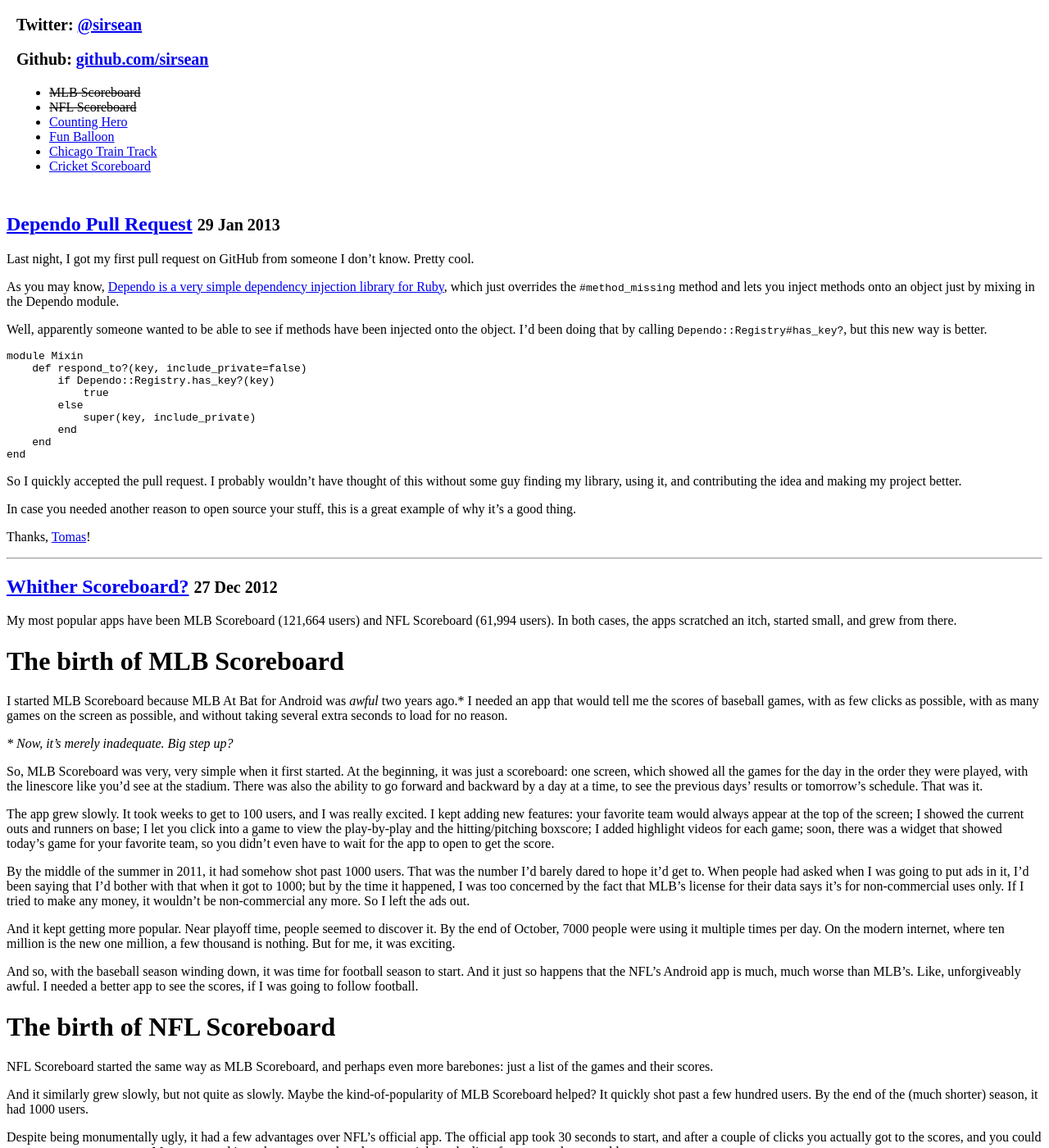
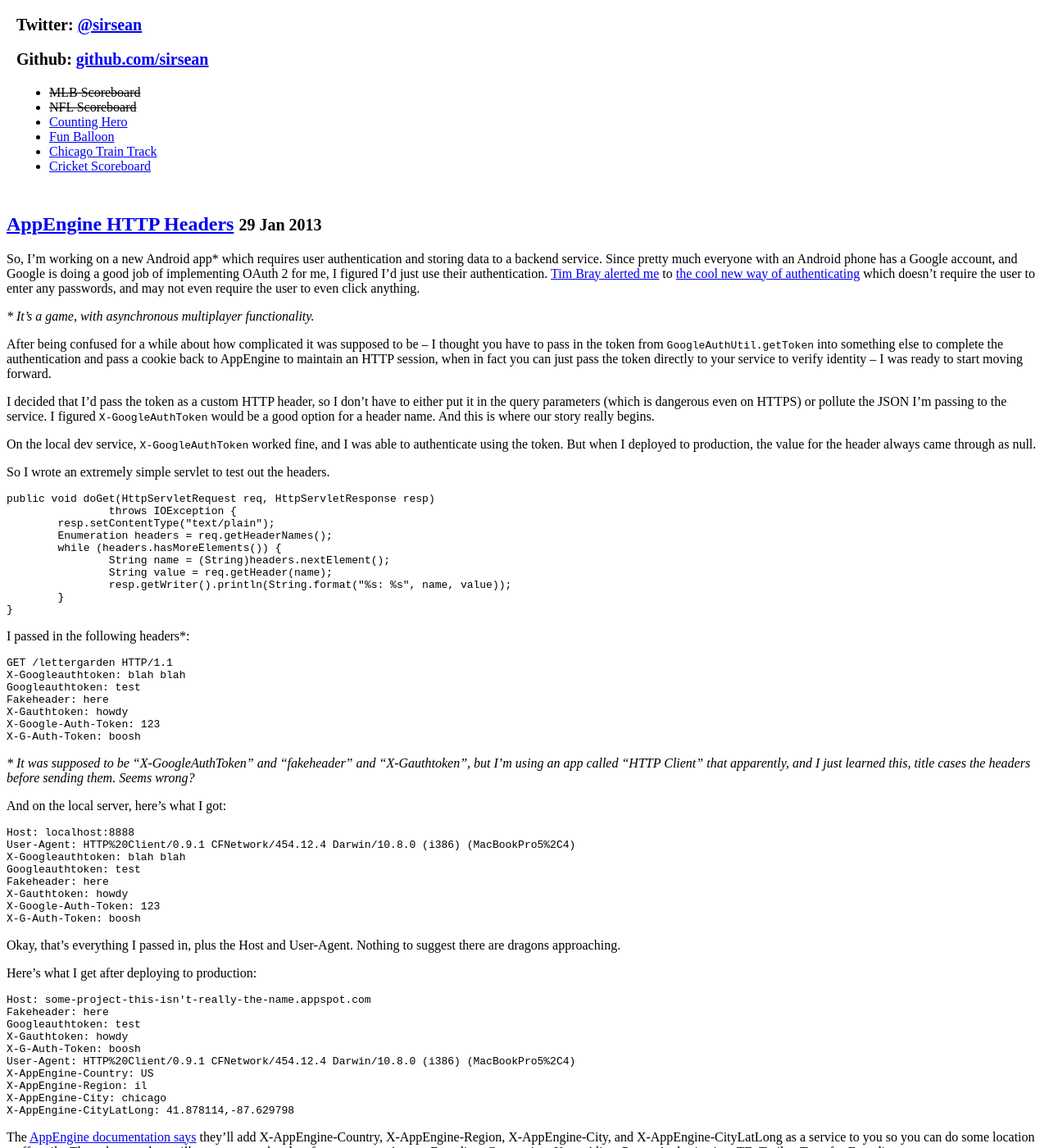
Before and after one commit to sirsean/sirsean.github.com, a Jekyll site: the page built from index.md, in a window 1280 px wide and 1400 px high, scrolled down 694 px. Shown: the whole window at 82% size. Built offline with Jekyll 4.4.1, drawn with Linux system fonts in a browser that asks for light colours; Markdown is read by kramdown in place of the engine named in the settings; some of the changed text lies outside the part shown.

Commit message:
AppEngine HTTP Headers post. Also added dates to today's posts so they're in the right order.

````diff
--- /dev/null
+++ b/_posts/2013-01-29-appengine-http-headers.md
@@ -0,0 +1,76 @@
+---
+layout: post
+title: AppEngine HTTP Headers
+date: 2013-01-29 11:00:00
+tags: [Java, HTTP, Appengine]
+author: sirsean
+---
+
+So, I'm working on a new Android app* which requires user authentication and storing data to a backend service. Since pretty much everyone with an Android phone has a Google account, and Google is doing a good job of implementing OAuth 2 for me, I figured I'd just use their authentication. [Tim Bray alerted me](https://www.tbray.org/ongoing/When/201x/2013/01/07/Hybrid-Apps) to [the cool new way of authenticating](http://android-developers.blogspot.com/2013/01/verifying-back-end-calls-from-android.html) which doesn't require the user to enter any passwords, and may not even require the user to even click anything.
+
+_* It's a game, with asynchronous multiplayer functionality._
+
+After being confused for a while about how complicated it was supposed to be -- I thought you have to pass in the token from ```GoogleAuthUtil.getToken``` into something else to complete the authentication and pass a cookie back to AppEngine to maintain an HTTP session, when in fact you can just pass the token directly to your service to verify identity -- I was ready to start moving forward.
+
+I decided that I'd pass the token as a custom HTTP header, so I don't have to either put it in the query parameters (which is dangerous even on HTTPS) or pollute the JSON I'm passing to the service. I figured ```X-GoogleAuthToken``` would be a good option for a header name. And this is where our story really begins.
+
+On the local dev service, ```X-GoogleAuthToken``` worked fine, and I was able to authenticate using the token. But when I deployed to production, the value for the header always came through as null.
+
+So I wrote an extremely simple servlet to test out the headers.
+
+	public void doGet(HttpServletRequest req, HttpServletResponse resp)
+			throws IOException {
+		resp.setContentType("text/plain");
+		Enumeration headers = req.getHeaderNames();
+		while (headers.hasMoreElements()) {
+			String name = (String)headers.nextElement();
+			String value = req.getHeader(name);
+			resp.getWriter().println(String.format("%s: %s", name, value));
+		}
+	}
+
+I passed in the following headers*:
+
+    GET /lettergarden HTTP/1.1
+    X-Googleauthtoken: blah blah
+    Googleauthtoken: test
+    Fakeheader: here
+    X-Gauthtoken: howdy
+    X-Google-Auth-Token: 123
+    X-G-Auth-Token: boosh
+
+_* It was supposed to be "X-GoogleAuthToken" and "fakeheader" and "X-Gauthtoken", but I'm using an app called "HTTP Client" that apparently, and I just learned this, title cases the headers before sending them. Seems wrong?_
+
+And on the local server, here's what I got:
+
+    Host: localhost:8888
+    User-Agent: HTTP%20Client/0.9.1 CFNetwork/454.12.4 Darwin/10.8.0 (i386) (MacBookPro5%2C4)
+    X-Googleauthtoken: blah blah
+    Googleauthtoken: test
+    Fakeheader: here
+    X-Gauthtoken: howdy
+    X-Google-Auth-Token: 123
+    X-G-Auth-Token: boosh
+
+Okay, that's everything I passed in, plus the Host and User-Agent. Nothing to suggest there are dragons approaching.
+
+Here's what I get after deploying to production:
+
+    Host: some-project-this-isn't-really-the-name.appspot.com
+    Fakeheader: here
+    Googleauthtoken: test
+    X-Gauthtoken: howdy
+    X-G-Auth-Token: boosh
+    User-Agent: HTTP%20Client/0.9.1 CFNetwork/454.12.4 Darwin/10.8.0 (i386) (MacBookPro5%2C4)
+    X-AppEngine-Country: US
+    X-AppEngine-Region: il
+    X-AppEngine-City: chicago
+    X-AppEngine-CityLatLong: 41.878114,-87.629798
+
+The [AppEngine documentation says](https://developers.google.com/appengine/docs/java/runtime#Request_Headers) they'll add X-AppEngine-Country, X-AppEngine-Region, X-AppEngine-City, and X-AppEngine-CityLatLong as a service to you so you can do some location stuff easily. They also say they _will_ remove some headers from requests: Accept-Encoding, Connection, Keep-Alive, Proxy-Authorization, TE, Trailer, Transfer-Encoding.
+
+You may have noticed, however, that it _also_ stripped X-Googleauthtoken and X-Google-Auth-Token from the request. The documentation does not indicate anywhere that AppEngine will strip any HTTP header that starts with "X-Google". And it **does not** strip headers that start with "Google" (which obviously you shouldn't do).
+
+I'd rather Google didn't bogart the entire X-Google\* namespace if they're not even using any part of it. But, frankly, it wouldn't be a big deal at all if they'd just _document that they're doing it_ and _make the dev environment mirror the actual production environment_.
+
+I spent a few hours combing Google search results, AppEngine documentation, and StackOverflow for why this was happening. Maybe, having written this, the next poor sap to be bitten by this won't have to waste so much time.
--- a/_posts/2013-01-29-dependo-pull-request.md
+++ b/_posts/2013-01-29-dependo-pull-request.md
@@ -1,6 +1,7 @@
 ---
 layout: post
 title: Dependo Pull Request
+date: 2013-01-29 10:00:00
 tags: [Ruby, Dependo, Open Source]
 author: sirsean
 ---
````
